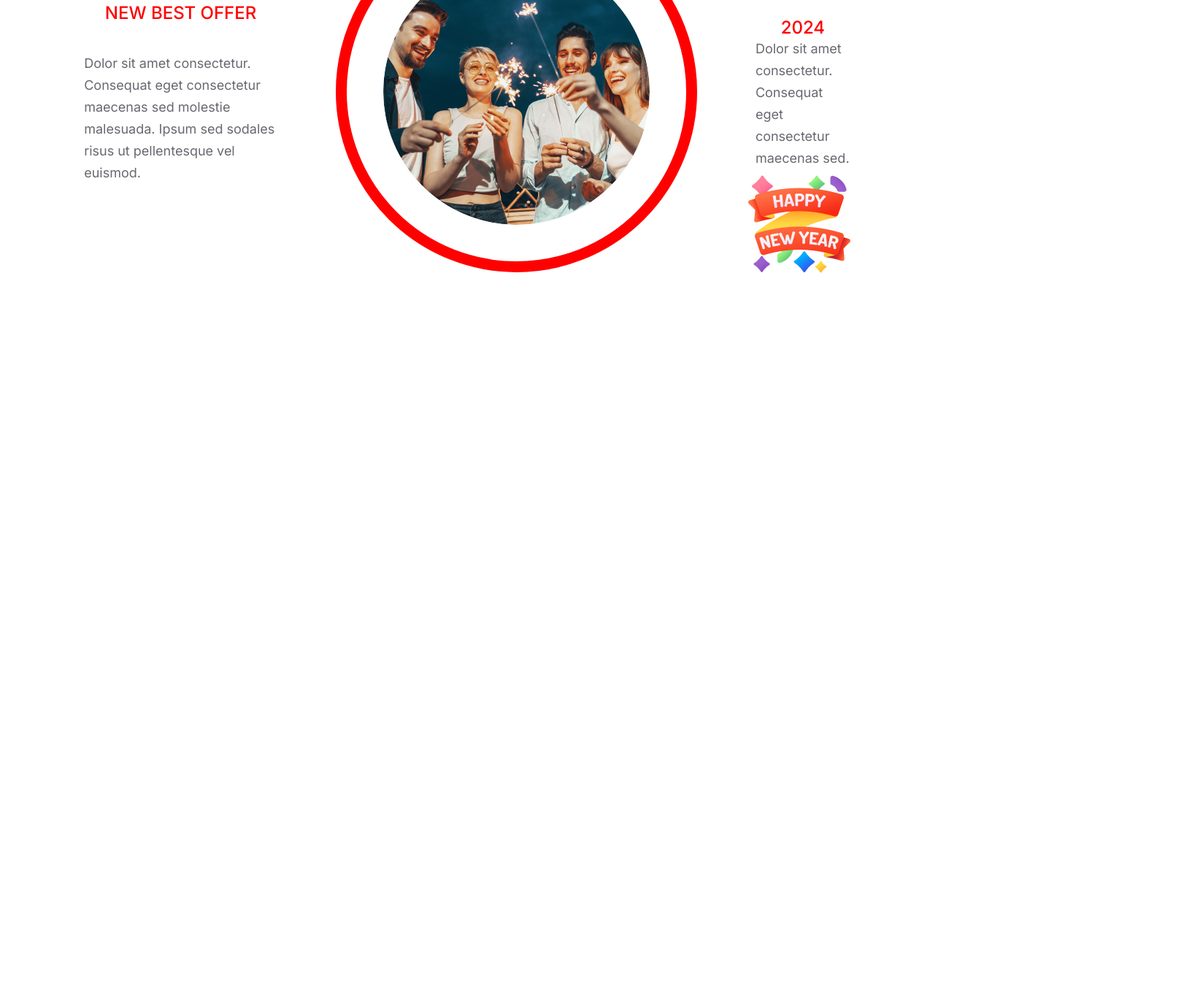
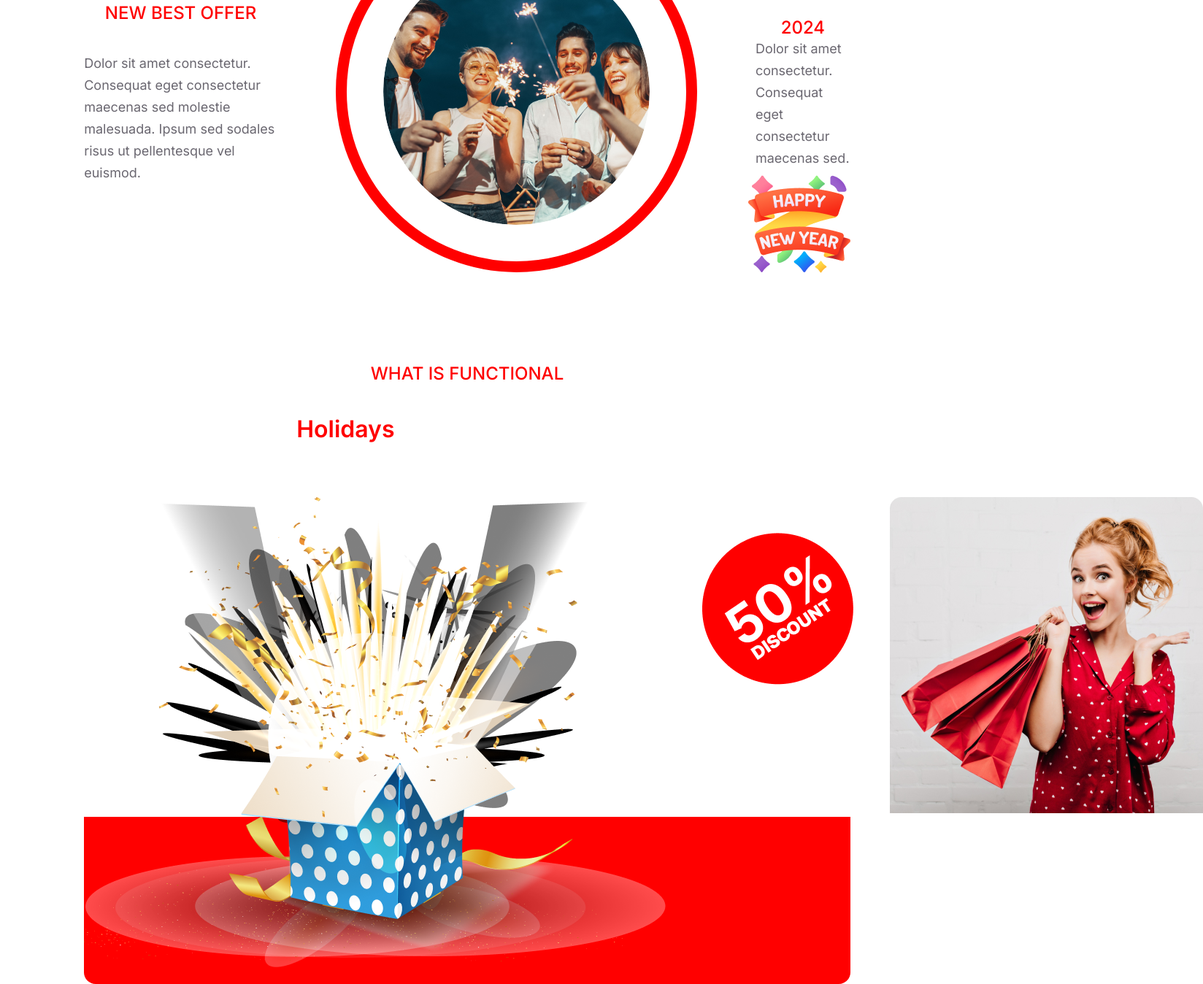
Before and after one commit to sohel970/assignment1, a plain HTML site: page index.html in a window 1280 px wide. Shown: the part 2954-4302 px from the top of the page at 73% size, 1648 px wide, since content can reach past the window. Before the commit the page ends 3331 px from the top, so only its background shows below. Drawn offline with Linux system fonts and the light colour scheme.

Commit message:
section5 added

```diff
--- a/index.html
+++ b/index.html
@@ -64,5 +64,29 @@
            </div>
           </div>
      </section>
+     <section>
+        <div class="container section5">
+            <div class="section5-text">
+                <h5>WHAT IS FUNCTIONAL</h5>
+                <h1><span>Holidays</span>Sale 50%</h1>
+                <p>Dolor sit amet consectetur. Consequat eget consectetur maecenas sed
+                    molestie malesuada. Ipsum sed sodales risus ut pellentesque vel euismod. Eleifend nunc purus quam id fermentum amet amet sit consectetur.</p>
+
+            </div>
+            <div class="section5-img">
+                <div>
+                    <img src="asset/images/Group 75.png" alt="">
+                </div>
+                <div >
+                    <img src="asset/images/Group 44.png" alt="">
+                </div>
+                <div class="discount-img">
+                    <img src="asset/images/Rectangle 1.png" alt="">
+            </div>
+        </div>
+
+
+        </div>
+     </section>
 </body>
 </html>
--- a/styles/styles.css
+++ b/styles/styles.css
@@ -155,3 +155,23 @@ border: 15px solid #F00;
 .section4-right{
     align-items: left;
 }
+.section5{
+    margin-top: 120px;
+    background-image: url(../asset/images/Rectangle\ 2.png);
+    background-repeat: no-repeat;
+    background-position: bottom;
+    fill: radial-gradient(59.04% 39.39% at 48.69% 49.7%, #B56C0F 0%, #FFF 100%);
+
+background-blend-mode: multiply;
+mix-blend-mode: multiply;
+}
+.section5-img{
+    display: flex;
+}
+.discount-img{
+    border-radius: 16px 16px 0px 0px;
+    margin-right: 100px;
+}
+.section5-bottom{
+    margin-top: -150px;
+}
```
